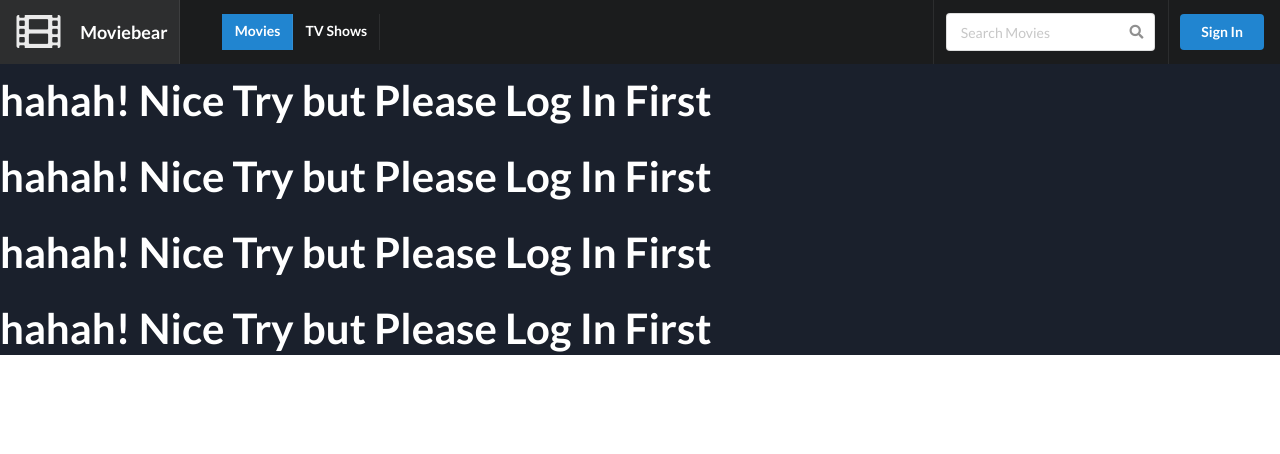
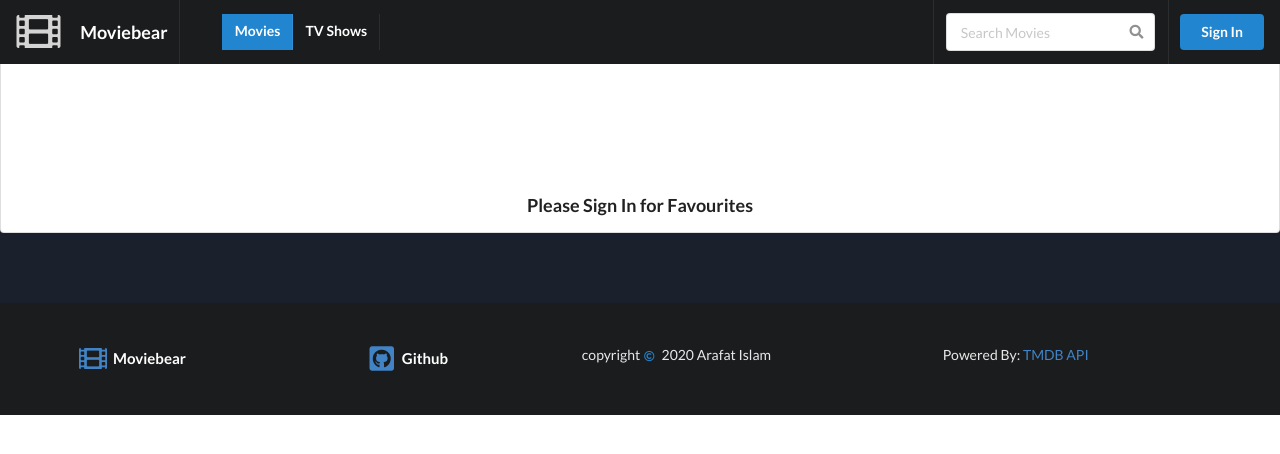
Before and after one commit to maaislam/moviebear, a React (Create React App) app: page /favourites in a window 1280 px wide. Shown: the top 454 px of the page. Built offline with nearby package versions, Linux system fonts and the light colour scheme; no server answers.

Commit message:
added user fav page and footer

```diff
--- a/src/actions/index.js
+++ b/src/actions/index.js
@@ -255,7 +255,7 @@ export const getCurrentUserFavs = (userId) => {
                 q:userId
             }
         });
-        console.log(response)
+
         dispatch({type:'FETCH_ALL_FAVOURITE', payload:response.data})
     }
 
--- a/src/components/App.js
+++ b/src/components/App.js
@@ -6,6 +6,7 @@ import {Router, Route, Switch } from 'react-router-dom'
 //import TvShow from './TvShow'
 import SingleMediaDetail from './SingleMediaDetail'
 import Header from './Header'
+import Footer from './Footer'
 import LandingPage from './LandingPage';
 import FavList from './FavList'
 import history from '../history'
@@ -27,6 +28,7 @@ class App extends Component {
                         <Route path = "/tv/:id/:slug" exact component = {SingleMediaDetail}/>
                         <Route path = "/favourites" exact component = {FavList}/>
                     </Switch>
+                    <Footer/>
                     </>
                 </Router>
 
--- a/src/components/FavList.js
+++ b/src/components/FavList.js
@@ -2,43 +2,80 @@
 import React, { Component } from 'react';
 import { connect } from 'react-redux';
 
+import MediaList from './MediaList'
 import {  getCurrentUserFavs  } from '../actions'
 
 class FavList extends Component {
 
 
     componentDidMount() {
-        if (this.props.isSignedIn && this.props.user.userId){
+       if (this.props.isSignedIn && this.props.user){
+           this.props.getCurrentUserFavs(this.props.user.userId)
+       }
+
+
+
+    }
+
+    componentDidUpdate(prevProps) {
+
+        if(this.props.isSignedIn && prevProps.isSignedIn===null){
             this.props.getCurrentUserFavs(this.props.user.userId)
         }
     }
 
 
 
+    renderList = () => {
+
+        var { isSignedIn, user, allFavourite  } = this.props
+
+        if (isSignedIn && user ) {
+
+           const fav_movie =  allFavourite.filter((el)=>{
+
+               return el.mediaType ==='movie'
+
+            })
+           const fav_tv =  allFavourite.filter((el)=>{
+
+               return el.mediaType ==='tv'
+
+            })
 
 
-    renderList = () => {
-        if (this.props.isSignedIn) {
+
+
             return (
-                <div className="ui header inverted">
-                    <h1>user fav lsit</h1>
+                <div className = "ui container" style = {{paddingTop:'4rem'}}>
 
-                    <h3>Work in progress</h3>
-                    <h3>Work in progress</h3>
-                    <h3>Work in progress</h3>
-                    <h3>Work in progress</h3>
-                    <h3>Work in progress</h3>
+                   <MediaList
+                    heading = "Your Favourite Movies"
+                    mediaList = {fav_movie}
+                    fullGenreList = {this.props.fullGenreList}/>
+                    <hr/>
+                    <MediaList
+                    heading = "Your Favourite TV Shows"
+                    mediaList = {fav_tv}
+                    fullGenreList = {this.props.fullGenreList}/>
 
                 </div>
             );
+        } else if (isSignedIn===null){
+            return (
+                <div style = {{paddingTop:'14rem'}}>
+                    <div className="ui active dimmer">
+                        <div className="ui indeterminate text loader">Checking Sign In Status</div>
+                    </div>
+                </div>
+            )
         } else {
             return (
-                <div className="ui header inverted">
-                    <h1>hahah! Nice Try but Please Log In First</h1>
-                    <h1>hahah! Nice Try but Please Log In First</h1>
-                    <h1>hahah! Nice Try but Please Log In First</h1>
-                    <h1>hahah! Nice Try but Please Log In First</h1>
-                    <h1>hahah! Nice Try but Please Log In First</h1>
+                <div className = "ui segment" style = {{paddingTop:'14rem'}} >
+
+                    <div>
+                        <div className="ui header center aligned">Please Sign In for Favourites</div>
+                    </div>
                 </div>
             )
         }
@@ -48,7 +85,7 @@ class FavList extends Component {
 
     render() {
         return (
-            <div>
+            <div >
                 {this.renderList()}
 
             </div>
@@ -57,10 +94,12 @@ class FavList extends Component {
 }
 
 const mapStateToProps = (state) => {
-    console.log(state.auth.user.userId)
+
     return {
         isSignedIn: state.auth.isSignedIn,
-        user:state.auth.user
+        user:state.auth.user,
+        allFavourite:state.favourite.allFavourite,
+        fullGenreList: state.movies.fullGenreList
     }
 }
 
--- /dev/null
+++ b/src/components/Footer.js
@@ -0,0 +1,32 @@
+import React from 'react';
+import {  Link  } from 'react-router-dom'
+const Footer = () => {
+    return (
+        <div class="ui inverted vertical footer segment" style = {{padding:'3rem 0', marginTop:'5rem'}}>
+            <div className="ui grid container">
+                <>
+                    <div class="four wide column">
+                        <Link to = "/" className="item" style = {{display:'flex'}}>
+                            <i className = "big white film icon"/>
+                            <div className="ui inverted header">
+                                <h4 style = {{marginTop:'-1.5rem'}}>Moviebear</h4>
+                            </div>
+                        </Link>
+                    </div>
+                    <div class="three wide column">
+                        <a href="https://github.com/maaislam/moviebear" style = {{display:'flex'}}>
+                            <i className = "big github square icon"></i>
+                            <div className="ui inverted header">
+                                <h4 style = {{marginTop:'-1.5rem'}}>Github</h4>
+                            </div>
+                        </a>
+                    </div>
+                    <div class="five wide column"> copyright <i className = "small copyright outline blue icon"></i> 2020 Arafat Islam</div>
+                    <div class="four wide column">Powered By: <a href="https://www.themoviedb.org/">TMDB API</a></div>
+                </>
+            </div>
+        </div>
+    );
+}
+
+export default Footer;
--- a/src/components/MediaCard.js
+++ b/src/components/MediaCard.js
@@ -11,9 +11,18 @@ class MediaCard extends Component {
     }
 
 
-    findGenre = () => {
+    findGenreFromIdOrName = () => {
 
+        if (this.props.genreArr[0].name) {
+            return this.props.genreArr.map((item,index)=> {
 
+                return (
+                    <span className="item" key= {index}>
+                        {item.name}
+                    </span>
+                )
+            });
+        }   else{
                 return this.props.genreArr.map((item, index)=> {
                   const genre = this.props.fullGenreList.find(el => el.id===item);
                  return (
@@ -23,6 +32,7 @@ class MediaCard extends Component {
                  )
 
             });
+        }
     }
 
     checkRating = () => {
@@ -37,6 +47,7 @@ class MediaCard extends Component {
 
 
     urlModifier = () => {
+
         return  this.props.title.split(' ').join('-');
 
 
@@ -46,7 +57,7 @@ class MediaCard extends Component {
     render() {
         return (
 
-                <Link  to = {`/${this.props.clickedItem}/${this.props.media_id}/${this.urlModifier()}`} className="card media-card">
+                <Link  to = {`/${this.props.mediaType?this.props.mediaType:this.props.clickedItem}/${this.props.media_id}/${this.urlModifier()}`} className="card media-card">
                     <div className="image ">
                         <img src={this.img_base_Url()} alt ={this.props.title}/>
                     </div>
@@ -58,7 +69,7 @@ class MediaCard extends Component {
                         <div className="date">Release Date: {this.props.release_date}</div>
 
                         <div className=" genre">
-                            {this.findGenre()}
+                            {this.findGenreFromIdOrName()}
                         </div>
                     </div>
                 </Link>
--- a/src/components/MediaList.js
+++ b/src/components/MediaList.js
@@ -8,20 +8,40 @@ import './MediaList.css'
 class MediaList extends Component {
 
 
+    nameTypeSelector = (el) => {
+            if (el.original_title){
+                return el.original_title;
+            }
+             else if (el.original_name){
+                return el.original_name;
+            }
+            else if (el.tv_name && el.name){
+
+                return el.tv_name;
+            }
+            else if (el.movie_title && el.name){
+
+                return el.movie_title;
+            }
+
+        }
+
+
     renderItem = () => {
 
         const { mediaList, fullGenreList} = this.props
 
         if ( mediaList && fullGenreList ){
-            return  mediaList.map(( mediaListItem) => {
+            return  mediaList.map(( mediaListItem,index) => {
                 return (
                     <MediaCard
-                        key = {mediaListItem.id}
-                        media_id = {mediaListItem.id}
-                        title = {mediaListItem.title?mediaListItem.title:mediaListItem.name}
+                        key = {index}
+                        media_id = {mediaListItem.id && mediaListItem.mediaId?mediaListItem.mediaId:mediaListItem.id}
+                        mediaType = {mediaListItem.mediaType}
+                        title = {this.nameTypeSelector(mediaListItem)}
                         poster_path = {mediaListItem.poster_path}
                         release_date = {mediaListItem.release_date?mediaListItem.release_date:mediaListItem.first_air_date}
-                        genreArr = {mediaListItem.genre_ids}
+                        genreArr = {mediaListItem.genre_ids?mediaListItem.genre_ids : mediaListItem.genres}
                         rating = {mediaListItem.vote_average}
                         fullGenreList = {fullGenreList}
                         />
--- a/src/components/SingleMediaDetail.js
+++ b/src/components/SingleMediaDetail.js
@@ -56,7 +56,7 @@ class SingleMediaDetail extends Component {
             &&
             this.props.allFavourite.some( each => each.mediaId===this.props.mediaDetail.id && each.userId===this.props.signedUserId))
         {
-            console.log('working')
+
           this.props.setFavourite()
         }
     }
@@ -147,10 +147,13 @@ class SingleMediaDetail extends Component {
             const userFav = {
                 mediaType:media_type,
                 mediaId:this.props.mediaDetail.id,
-                mediaTitle:this.props.mediaDetail.title,
-                mediaName:this.props.mediaDetail.Name,
-                poster: this.props.mediaDetail.genre_ids,
-                rating: this.props.mediaDetail.vote_average
+                movie_title:this.props.mediaDetail.original_title,
+                tv_name:this.props.mediaDetail.original_name,
+                genres: this.props.mediaDetail.genres,
+                vote_average: this.props.mediaDetail.vote_average,
+                poster_path: this.props.mediaDetail.poster_path,
+                release_date:this.props.mediaDetail.release_date,
+                first_air_date:this.props.first_air_date
             }
 
            if( this.props.allFavourite
@@ -220,7 +223,7 @@ class SingleMediaDetail extends Component {
 
 const mapStateToProps = (state) => {
 
-    console.log(state.movies.singleMedia)
+
     return {
         mediaTypeMovie:state.movies.movieBtnClick,
         mediaDetail:state.movies.singleMedia,
```
